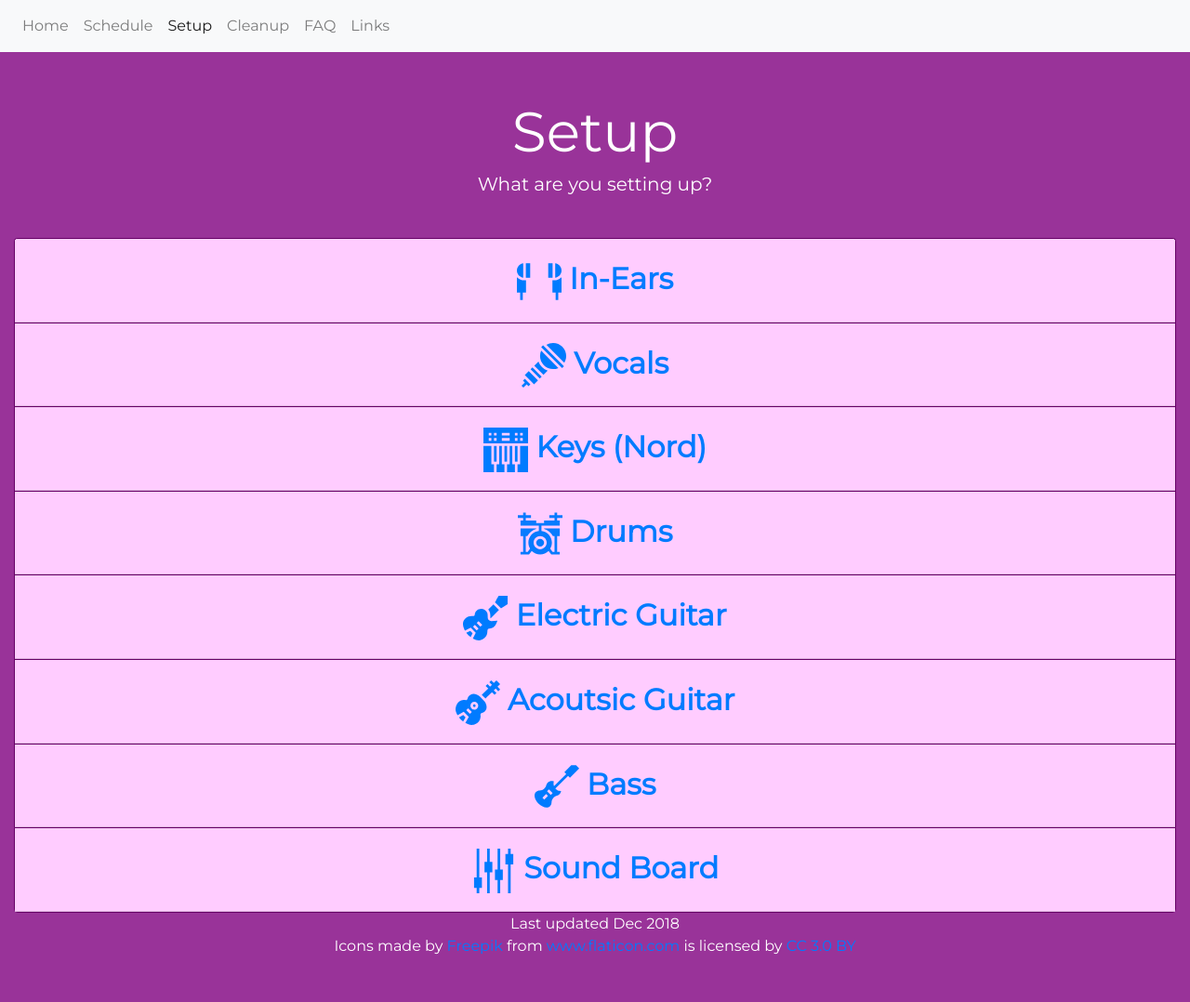
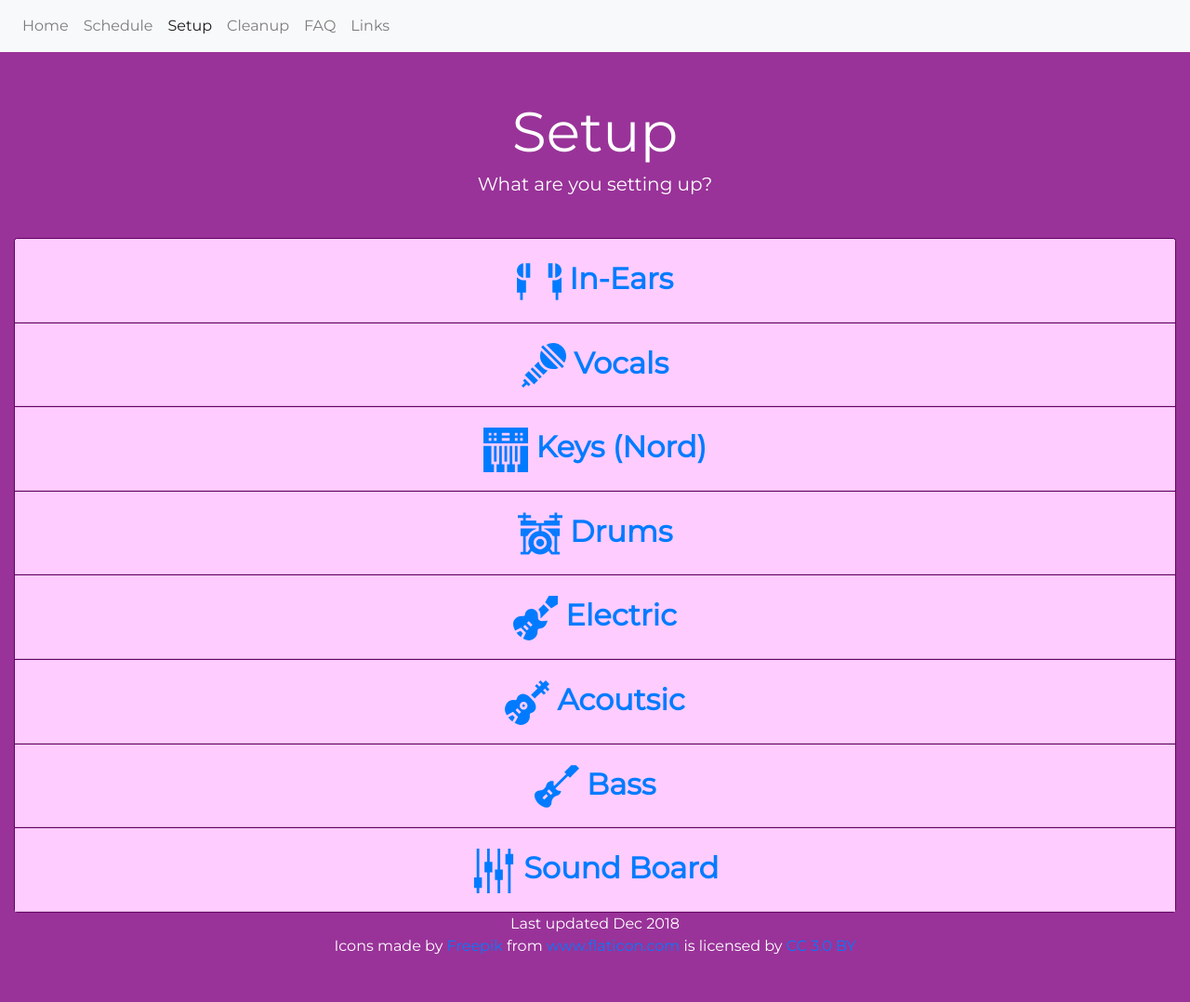
Before and after one commit to creoworship/creoworship.github.io, a plain HTML site: page setup.html in a window 1280 px wide. Shown: the whole page at 93% size. Drawn offline with nearby package versions, Linux system fonts and the light colour scheme.

Commit message:
Reduced link text length for setup

```diff
--- a/setup.html
+++ b/setup.html
@@ -266,7 +266,7 @@
           <div class="card-header" id="electric">
             <h5 class="mb-0">
               <button class="btn btn-link collapsed" type="button" data-toggle="collapse" data-target="#collapseElectric" aria-expanded="false" aria-controls="collapseElectric">
-                <img src="assets/icons/electric.svg" alt="electric"><b> Electric Guitar</b>
+                <img src="assets/icons/electric.svg" alt="electric"><b> Electric</b>
               </button>
             </h5>
           </div>
@@ -295,7 +295,7 @@
           <div class="card-header" id="acoustic">
             <h5 class="mb-0">
               <button class="btn btn-link collapsed" type="button" data-toggle="collapse" data-target="#collapseAcoutsic" aria-expanded="false" aria-controls="collapseAcoutsic">
-                <img src="assets/icons/acoustic.svg" alt="acoustic"><b> Acoutsic Guitar</b>
+                <img src="assets/icons/acoustic.svg" alt="acoustic"><b> Acoutsic</b>
               </button>
             </h5>
           </div>
```
